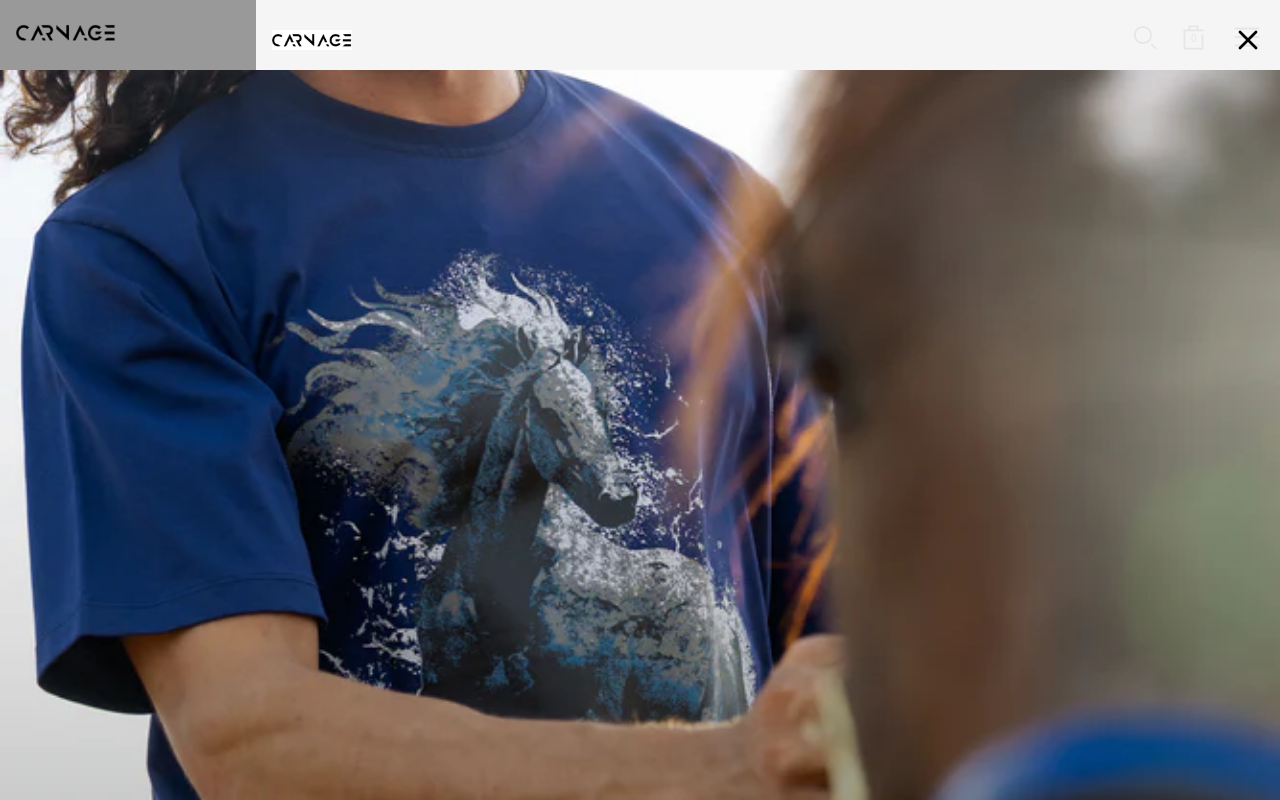
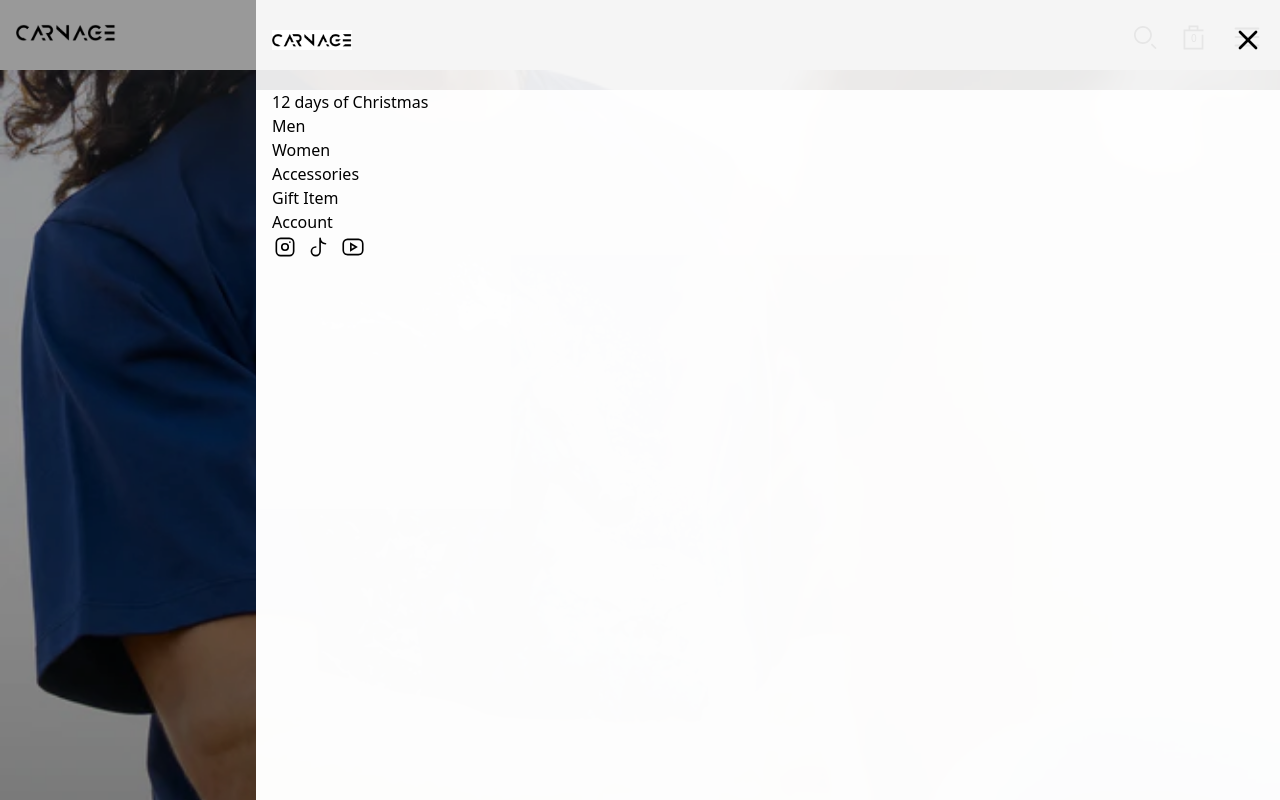
Before and after one commit to binojmadhuranga/youyube-practice, a React (Vite) app: page / in a window 1280 px wide. Shown: the top 800 px of the page. Built offline with nearby package versions, Linux system fonts and the light colour scheme.

Commit message:
Add Item component to SideMenu and integrate social media icons

```diff
--- a/src/Components/Item.jsx
+++ b/src/Components/Item.jsx
@@ -5,7 +5,7 @@ export default function ({name,item,noBorder,leftIcon}) {
 
   return (
     <div>
-
+        <div>{name} </div>
     </div>
   )
 }
--- a/src/Components/SideMenu.jsx
+++ b/src/Components/SideMenu.jsx
@@ -1,17 +1,39 @@
 import { sub } from 'motion/react-client';
 import Logo from '../assets/logo.avif';
 import { CloseIcon } from './CloseIcon';
+import Item from './Item';
+import { InstagramIcon } from './InstagramIcon';
+import { TiktokIcon } from './TiktokIcon';
+import { YoutubeIcon } from './YoutubeIcon';
 
 function SideMenu({ isOpen, handleClose }) {
     return (
         <>
-            <div className='fixed bg-black/40 w-[100vw] h-screen top-0'>
+            <div className='fixed bg-black/40 w-[100vw] h-[100vh] top-0 z-20'>
                 <div className='bg-white/90 w-[80%] z-20 fixed top-0 right-0'>
                     <div className='flex items-center justify-between p-4 min-h-[10vh]'>
                         <img src={Logo} alt="logo" className='h-[20px] w-[80px] ' />
                         <CloseIcon onClick={handleClose} />
                     </div>
-                    <div className='flex flex-col items-start justify-start h-[90vh] mt-2.5 px-4'>
+                    <div className='flex flex-col items-start justify-start h-[90vh] mt-2.5 px-4 bg-white/90 z-20'>
+                        {
+                            items.map((item) => (
+                                <Item
+                                    key={item.name}
+                                    name={item.name}
+                                    items={item.subItem}
+                                />
+
+                            ))
+                        }
+                        <Item name={"Account"}/>
+                        <div className='flex items-center gap-2'>
+                            <InstagramIcon/>
+                            <TiktokIcon/>
+                            <YoutubeIcon/>
+
+                        </div>
+
 
                     </div>
 
```
